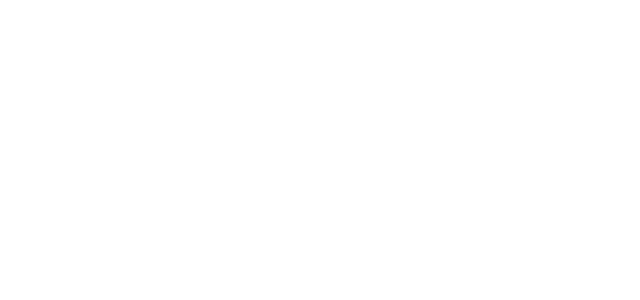
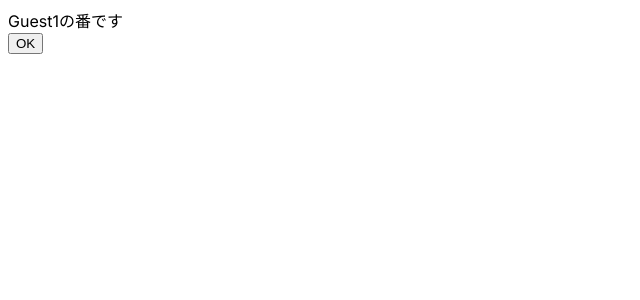
Before and after one commit to taka0628/senryu, a Next.js app in the folder frontend/: page / in a window 1280 px wide. Both pictures are taken after a click on the button "start". Shown: the top 300 px of the page, without its empty margins (0-640 px from the left). Built offline with nearby package versions, Linux system fonts and the light colour scheme.

Commit message:
川柳投稿ページロジック

```diff
--- /dev/null
+++ b/frontend/src/app/inGame.tsx
@@ -0,0 +1,109 @@
+import { Dispatch, SetStateAction, useEffect, useMemo, useState } from 'react';
+import { useRecoilState } from 'recoil';
+
+import { usersAtom } from '@/recoil/atoms/users';
+
+interface InGameProps {
+  setProgress: Dispatch<SetStateAction<string>>;
+}
+export const InGame: React.FC<InGameProps> = ({ setProgress }) => {
+  const topics: string[] = useMemo(() => ['水', 'お湯'], []);
+  const [confirm, setConfirm] = useState<boolean>(false);
+  const [users, setUsers] = useRecoilState(usersAtom);
+  const [currentUserIndex, setCurrentUserIndex] = useState<number>(0);
+
+  const getRandomInt = (max: number) => {
+    return Math.floor(Math.random() * max);
+  };
+
+  useEffect(() => {
+    const wolfIndex = getRandomInt(users.length);
+    setUsers((prevState) => {
+      return prevState.map((user, i) => {
+        return i === wolfIndex
+          ? { ...user, topic: topics[0] }
+          : { ...user, topic: topics[1] };
+      });
+    });
+  }, [users.length, setUsers, topics]);
+
+  useEffect(() => {
+    if (currentUserIndex === users.length) {
+      setProgress('talking');
+    }
+  }, [currentUserIndex, setProgress, users.length]);
+
+  useEffect(() => {
+    console.log(confirm);
+  }, [confirm]);
+  return (
+    <>
+      {confirm ? (
+        <CreateSenryu
+          currentUserIndex={currentUserIndex}
+          setCurrentUserIndex={setCurrentUserIndex}
+          setConfirm={setConfirm}
+        />
+      ) : (
+        <ConfirmPlayer
+          name={users[currentUserIndex]?.name}
+          setConfirm={setConfirm}
+        />
+      )}
+    </>
+  );
+};
+
+interface CreateSenryuProps {
+  currentUserIndex: number;
+  setCurrentUserIndex: Dispatch<SetStateAction<number>>;
+  setConfirm: Dispatch<SetStateAction<boolean>>;
+}
+const CreateSenryu: React.FC<CreateSenryuProps> = ({
+  currentUserIndex,
+  setCurrentUserIndex,
+  setConfirm,
+}) => {
+  const [users, setUsers] = useRecoilState(usersAtom);
+  const [text, setText] = useState('');
+
+  const onClick = () => {
+    setUsers((prevState) => {
+      return prevState.map((user, i) => {
+        return i === currentUserIndex ? { ...user, senryu: text } : user;
+      });
+    });
+    console.log(users);
+    setConfirm(false);
+    setCurrentUserIndex((prevState) => prevState + 1);
+  };
+  const onChange = (e: React.ChangeEvent<HTMLTextAreaElement>) => {
+    setText(e.target.value);
+  };
+  return (
+    <>
+      <div>{`${users[currentUserIndex]?.name}の番`}</div>
+      <div>お題</div>
+      <div>{`${users[currentUserIndex]?.topic}`}</div>
+      <textarea value={text} onChange={onChange} />
+      <button onClick={onClick}>submit</button>
+    </>
+  );
+};
+
+interface ConfirmPlayerProps {
+  name: string | undefined;
+  setConfirm: Dispatch<SetStateAction<boolean>>;
+}
+const ConfirmPlayer: React.FC<ConfirmPlayerProps> = ({ name, setConfirm }) => {
+  const onClick = () => {
+    setConfirm(true);
+  };
+
+  return (
+    <>
+      <div>{`${name}の番です`}</div>
+      <button onClick={onClick}>OK</button>
+    </>
+  );
+};
--- a/frontend/src/app/page.tsx
+++ b/frontend/src/app/page.tsx
@@ -2,12 +2,14 @@
 import { useState } from 'react';
 import { RecoilRoot } from 'recoil';
 
-import { CreateRoom } from './createRoom';
+import { InGame } from './inGame';
+import { Waiting } from './waiting';
 export default function Home() {
   const [progress, setProgress] = useState('waiting');
   return (
     <RecoilRoot>
-      {progress === 'waiting' && <CreateRoom setProgress={setProgress} />}
+      {progress === 'waiting' && <Waiting setProgress={setProgress} />}
+      {progress === 'ingame' && <InGame setProgress={setProgress} />}
     </RecoilRoot>
   );
 }
--- a/frontend/src/app/createRoom.tsx
+++ b/frontend/src/app/waiting.tsx
@@ -3,11 +3,11 @@
 
 import { usersAtom } from '@/recoil/atoms/users';
 
-interface CreateRoomState {
+interface WaitingProps {
   setProgress: Dispatch<SetStateAction<string>>;
 }
 
-export const CreateRoom: React.FC<CreateRoomState> = ({ setProgress }) => {
+export const Waiting: React.FC<WaitingProps> = ({ setProgress }) => {
   const [users, setUsers] = useRecoilState(usersAtom);
   const [numPlayers, setNumPlayers] = useState(1);
 
--- a/frontend/src/recoil/atoms/users.ts
+++ b/frontend/src/recoil/atoms/users.ts
@@ -1,6 +1,8 @@
 import { atom } from 'recoil';
 interface User {
   name: string;
+  topic?: string | undefined;
+  senryu?: string | undefined;
 }
 export const usersAtom = atom<User[]>({
   key: 'users',
```
